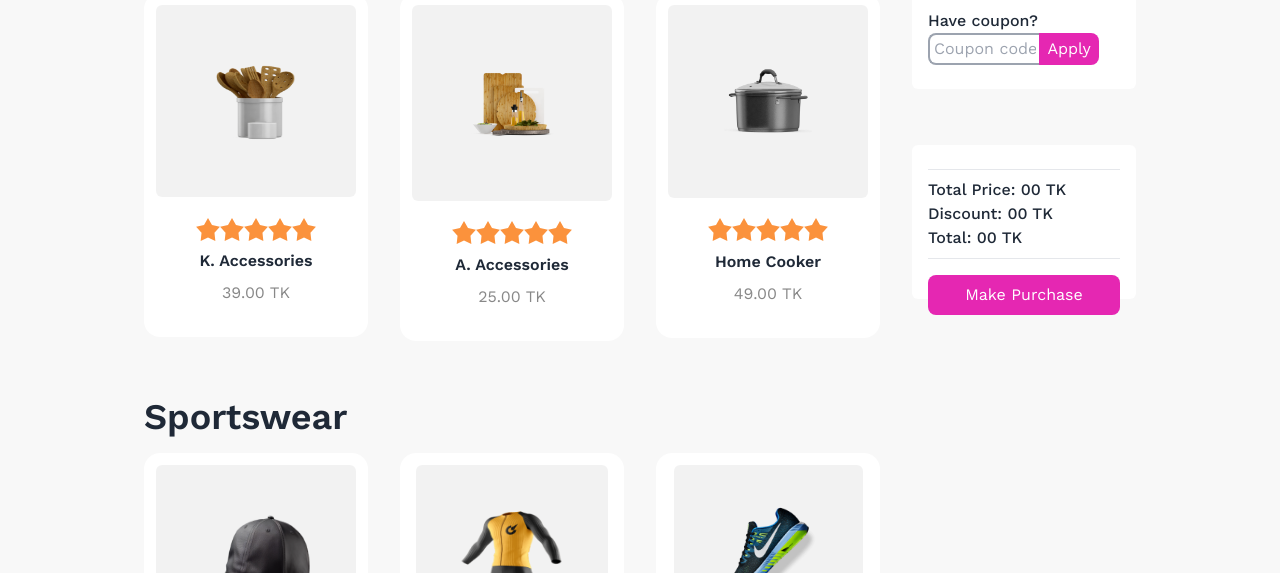
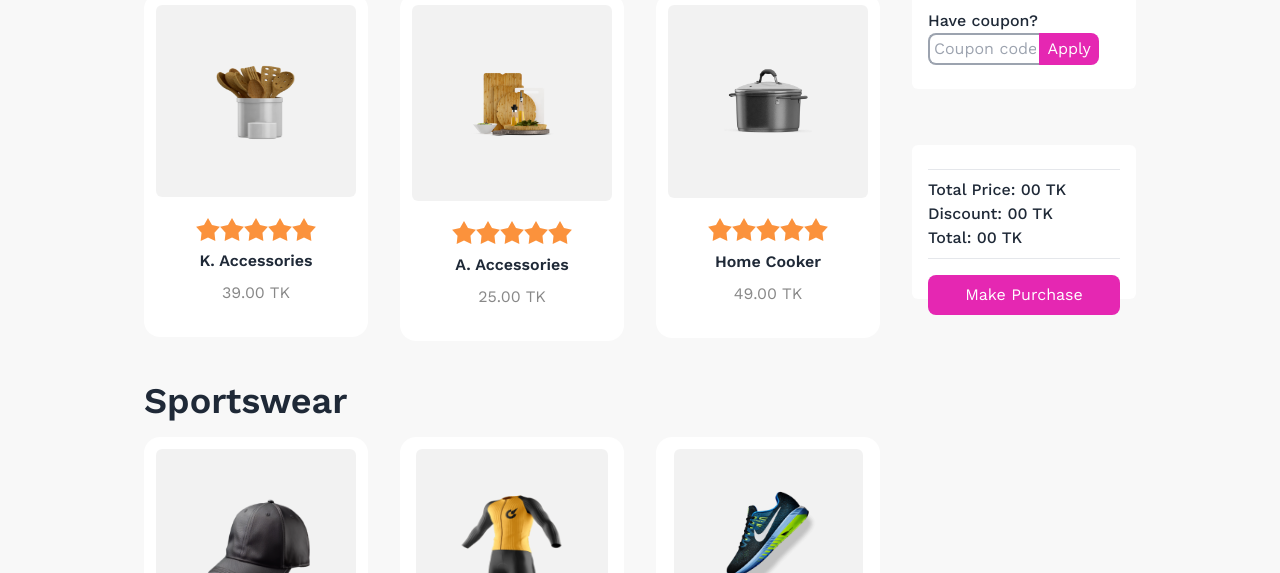
Before and after one commit to amitkumer051/summer-sale-assignment-5, a plain HTML site: page index.html in a window 1280 px wide. Shown: the part 695-1268 px from the top of the page. Drawn offline with nearby package versions, Linux system fonts and the light colour scheme.

Commit message:
final commit

```diff
--- a/index.html
+++ b/index.html
@@ -38,7 +38,7 @@
     </header>
 <!-- card section -->
     <main class="bg-[#F8F8F8]">
-        <section class="container mx-auto pt-16  container">
+        <section class="container mx-auto pt-16">
             <div class=" mx-auto justify-center flex flex-col lg:flex-row p-10 lg:p-5  lg:gap-8">
                 <div>
                     <p class="font-semibold text-4xl  mx-auto text-center lg:text-left lg:pb-4 pb-10 ">Kitchenware</p>
@@ -107,7 +107,7 @@
                         </div>
                     </div>
                     <h1
-                        class="font-semibold text-4xl container mx-auto mt-14 lg:mt-14 mb-10 lg:mb-4 text-center lg:text-left">
+                        class="font-semibold text-4xl container mx-auto mt-10 lg:mt-10 mb-10 lg:mb-4 text-center lg:text-left">
                         Sportswear
                     </h1>
                     <div class="grid grid-col md:grid-cols-2 lg:grid-cols-3 gap-8 mx-auto mb-14 ">
--- a/js/index.js
+++ b/js/index.js
@@ -1,4 +1,3 @@
-let sum = 0;
 //first card
 function firstValue() {
     const textName = getInnerTextValue('first-name');
```
